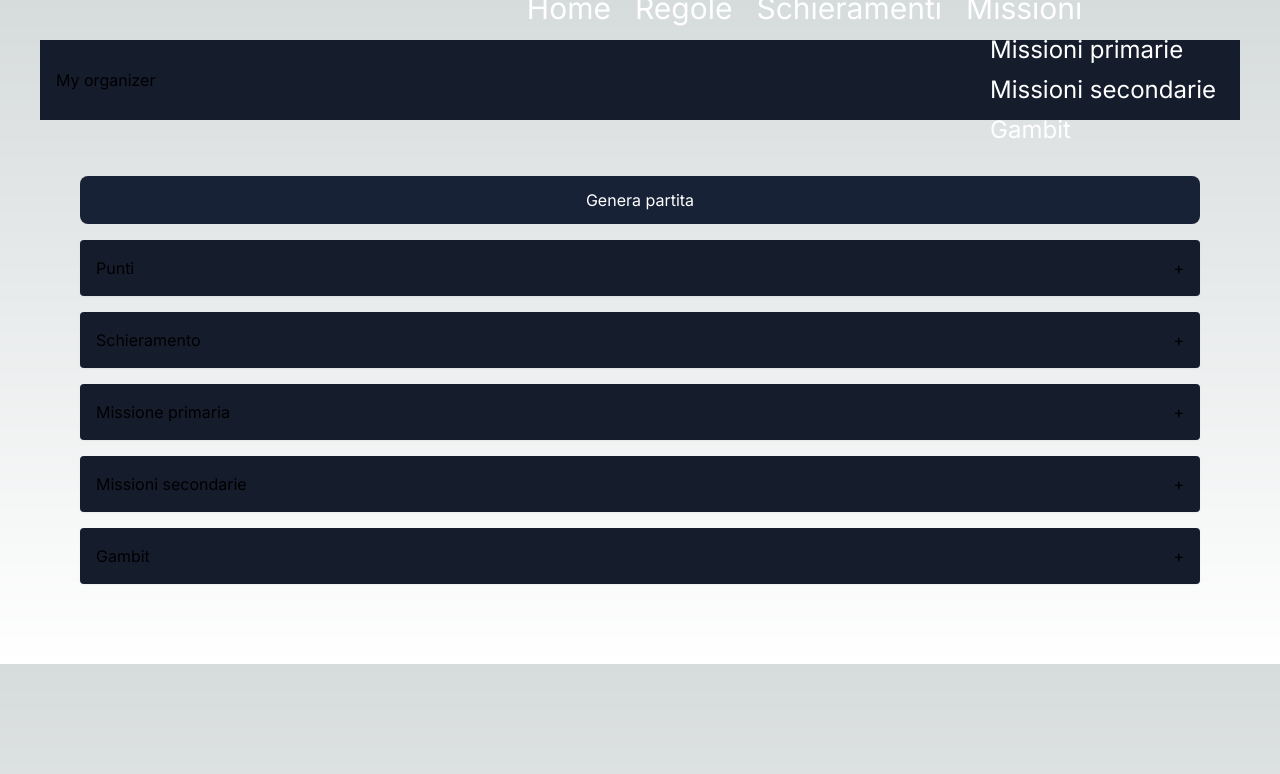
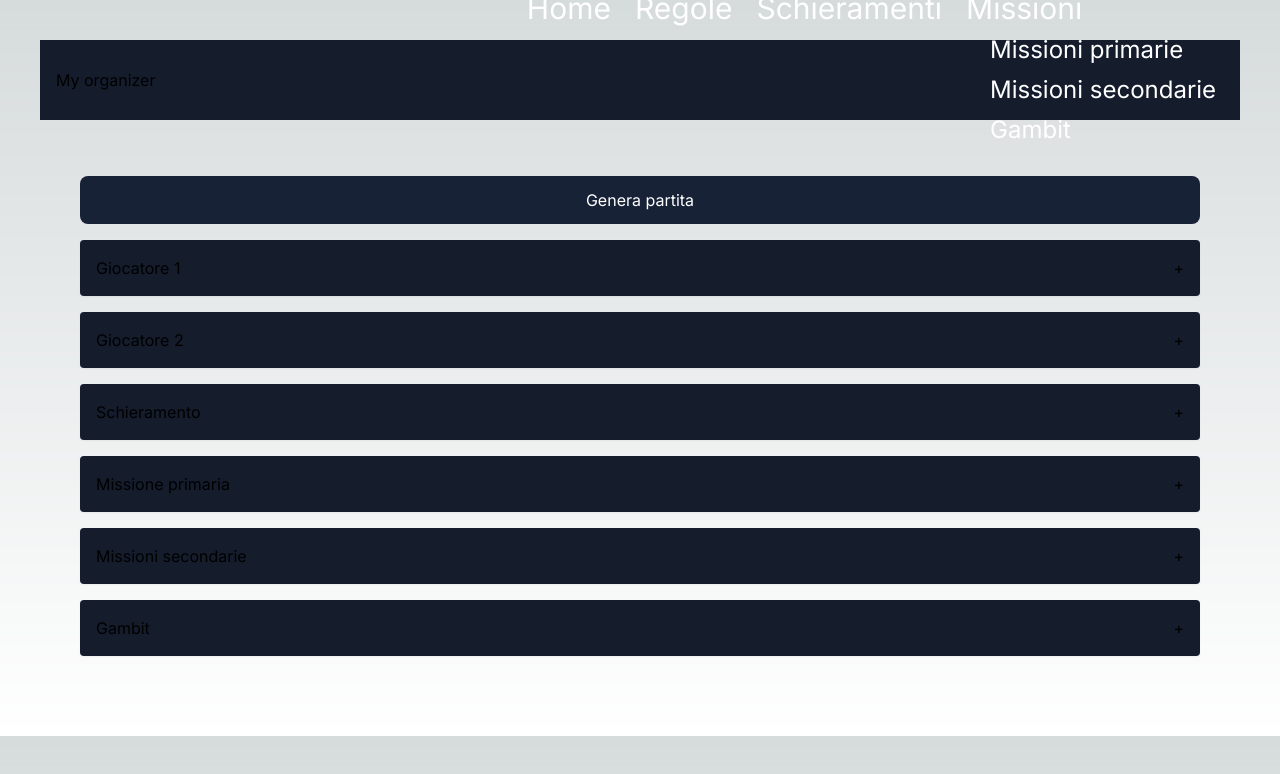
Before and after one commit to Vadied/wh-organiser, a Next.js app: page / in a window 1280 px wide. Shown: the top 774 px of the page. Built offline with nearby package versions, Linux system fonts and the light colour scheme.

Commit message:
add counter

```diff
--- a/app/page.tsx
+++ b/app/page.tsx
@@ -5,6 +5,7 @@ import {
   secondaryMissions,
 } from "@/assets/mocks/missions";
 import AccordionItem from "@/components/AccordionItem";
+import Counter from "@/components/Counter";
 import GenerateGame from "@/components/GenerateGame";
 import MissionCard from "@/components/PrimaryMissions/MissionCard";
 import Image from "next/image";
@@ -31,11 +32,15 @@ export default async function IndexPage({ searchParams }: Props) {
           <GenerateGame />
         </div>
 
-        <AccordionItem title="Punti">
-
+        <AccordionItem title="Giocatore 1">
+            <Counter classes="mb-4" name="Vittoria" value={0} />
+            <Counter name="Comando" value={0} />
         </AccordionItem>
 
-
+        <AccordionItem title="Giocatore 2">
+            <Counter classes="mb-4" name="Vittoria" value={0} />
+            <Counter name="Comando" value={0} />
+        </AccordionItem>
 
         <AccordionItem title="Schieramento">
           {!deployment && <p>Seleziona uno schieramento</p>}
--- a/components/Counter.tsx
+++ b/components/Counter.tsx
@@ -1,17 +1,23 @@
+"use client";
+
 import { useState } from "react";
+import Button from "./Button";
 
 type Props = {
   name: string;
-  startingValues?: number[];
+  value?: number;
+  classes?: string;
 };
-const Counter = ({ name, startingValues = [0, 0] }: Props) => {
-  const [count1, setCount1] = useState(startingValues[0]);
-  const [count2, setCount2] = useState(startingValues[1]);
-
+const Counter = ({ name, value = 0, classes = "" }: Props) => {
+  const [count, setCount] = useState(value);
   return (
-    <div>
-      <p>{count}</p>
-      <button onClick={() => setCount(count + 1)}>Increment</button>
+    <div className={`${classes}`}>
+      <div className="text-center mb-4">{name}</div>
+      <div className="flex items-center justify-center gap-2">
+        <Button onClick={() => setCount(count - 1)}>-</Button>
+        <div className="w-8 flex items-center justify-center">{count}</div>
+        <Button onClick={() => setCount(count + 1)}>+</Button>
+      </div>
     </div>
   );
 };
```
